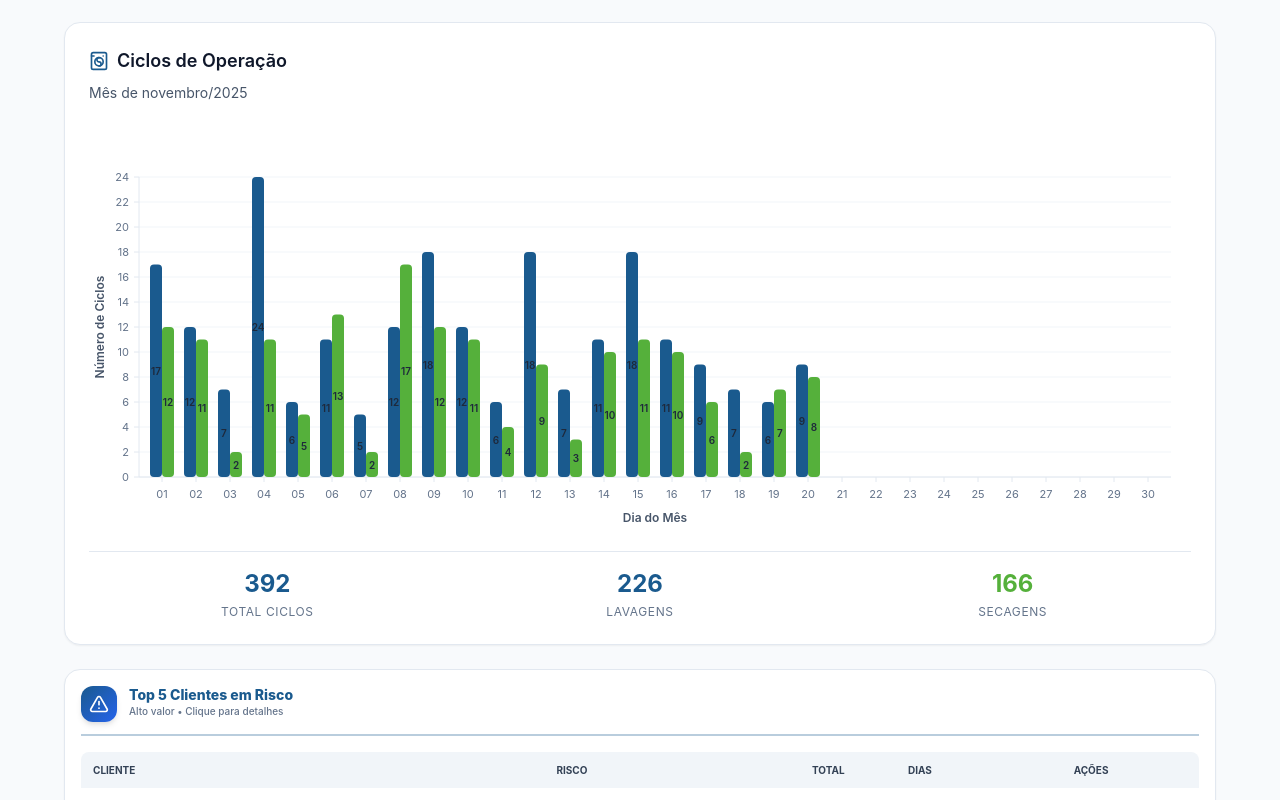
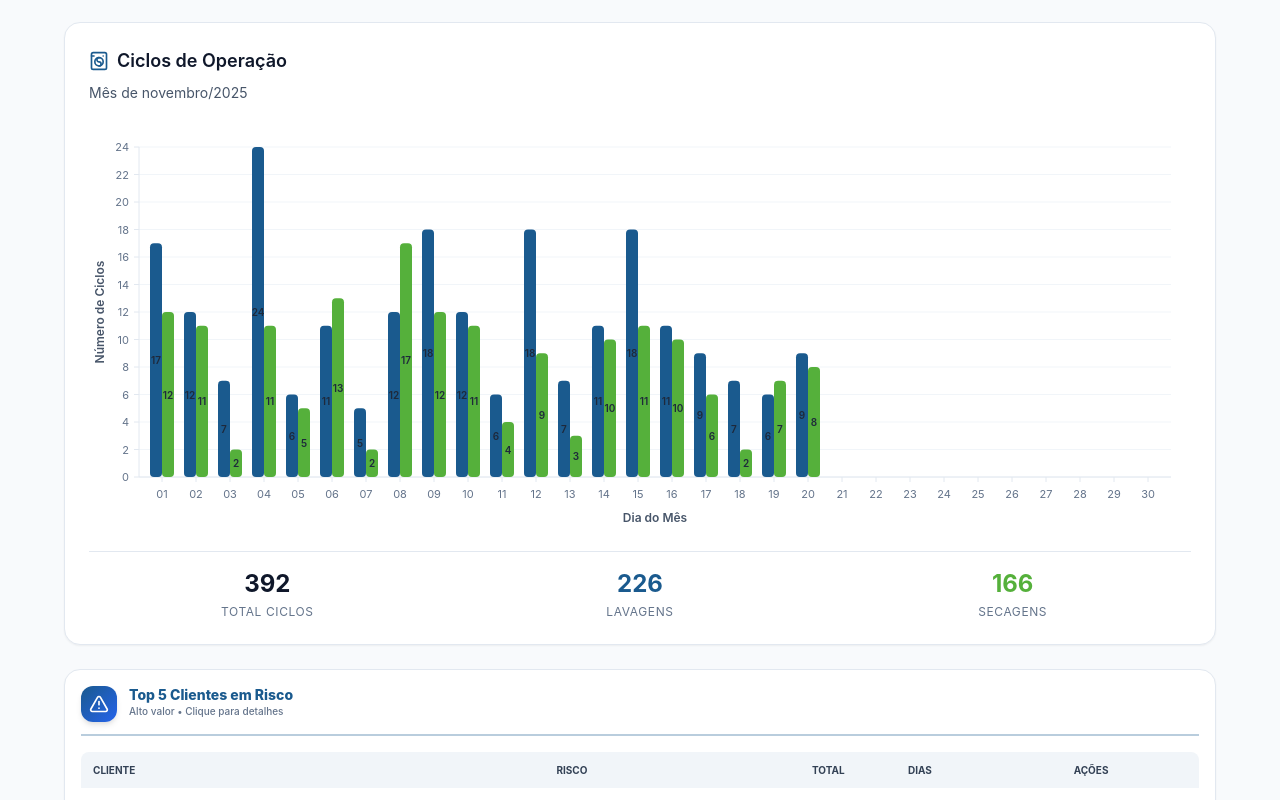
Before and after one commit to lucaslopezpuerta/LavpopBusinessIntelligence, a React (Vite) app: page / in a window 1280 px wide. Shown: the part 658-1458 px from the top of the page. Built offline with nearby package versions, Linux system fonts and the light colour scheme; no server answers; the HTML template or start-up script is replaced by a standard one.

Commit message:
Update OperatingCyclesChart.jsx

```diff
--- a/src/components/OperatingCyclesChart.jsx
+++ b/src/components/OperatingCyclesChart.jsx
@@ -227,7 +227,7 @@ const OperatingCyclesChart = ({
           data={chartData}
           keys={['Lavagens', 'Secagens']}
           indexBy="day"
-          margin={{ top: 50, right: 20, bottom: 50, left: 50 }}
+          margin={{ top: 20, right: 20, bottom: 50, left: 50 }}
           padding={0.3}
           groupMode="grouped"
           valueScale={{ type: 'linear' }}
@@ -328,7 +328,7 @@ const OperatingCyclesChart = ({
       <div className="mt-6 pt-4 border-t border-slate-200 dark:border-slate-700">
         <div className="grid grid-cols-3 gap-4">
           <div className="text-center">
-            <div className="text-2xl font-bold text-lavpop-blue dark:text-blue-400 font-sans">
+            <div className="text-2xl font-bold text-slate-900 dark:text-white font-sans">
               {periodInfo.totalCycles}
             </div>
             <div className="text-xs text-slate-500 dark:text-slate-400 uppercase tracking-wider mt-1 font-sans">
```
